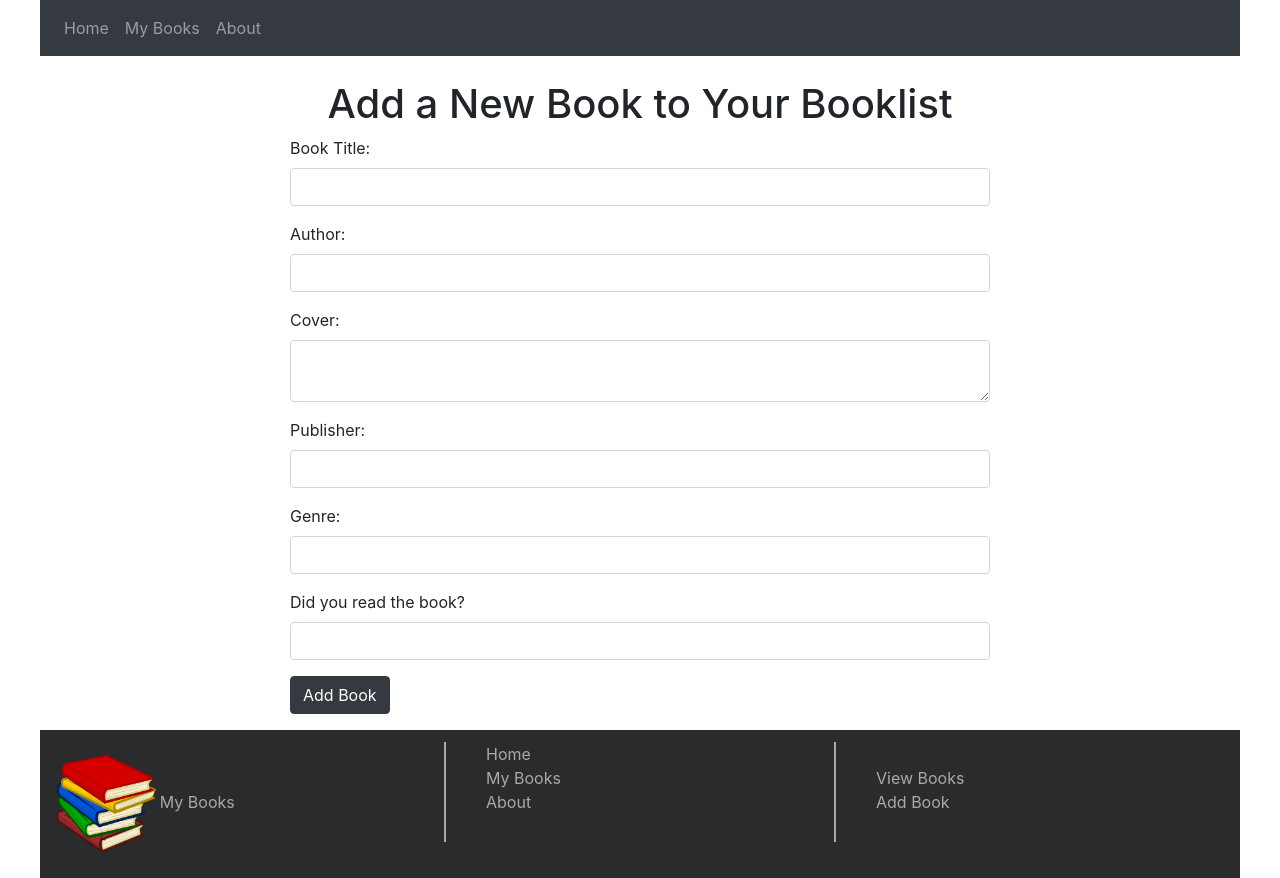
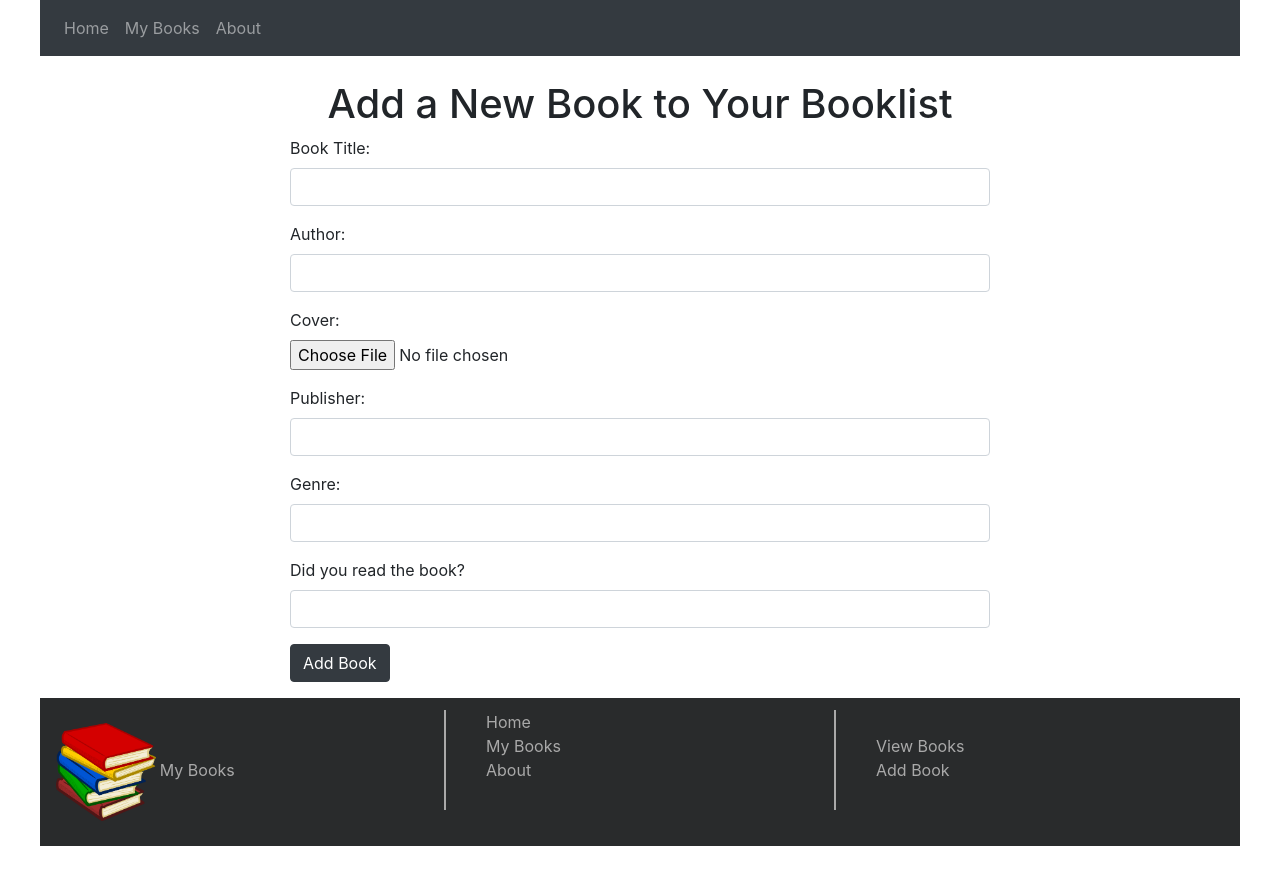
Before and after one commit to SuenjeAlice/datarep_project, a React (Create React App) app: page /add in a window 1280 px wide. After the commit the page ends 846 px from the top, so only its background shows below. Built offline with nearby package versions, Linux system fonts and the light colour scheme; the HTML template or start-up script is replaced by a standard one.

Commit message:
started Image upload

```diff
--- a/src/components/add.js
+++ b/src/components/add.js
@@ -48,9 +48,24 @@ export class Add extends Component{
 
     //onChangeCover method which assigns the value to the cover
     onChangeCover(e){
-        //update state to include value
+        let file = e.target.files[0]
+        if (file){
+            const reader = new FileReader();
+
+            reader.onload = this._handleReaderLoaded.bind(this)
+
+            reader.readAsBinaryString(file)
+        }
+        // //update state
+        // this.setState({
+        //     cover: ;
+        // })
+    }
+
+    _handleReaderLoaded = (readerEvt) => {
+        let binaryString = readerEvt.target.result
         this.setState({
-            cover: e.target.value
+            cover: btoa(binaryString)
         })
     }
 
@@ -130,7 +145,9 @@ export class Add extends Component{
                 </div>
                 <div className="form-group">
                     <label>Cover: </label>
-                    <textarea type='text' className='form-control' value={this.state.cover} onChange={this.onChangeCover}></textarea>
+                   {/* <textarea type='text' className='form-control' value={this.state.cover} onChange={this.onChangeCover}></textarea>*/}
+                   <br></br>
+                    <input type="file" id = "coverFile" name="coverFile" accept = ".jpeg, .png, .jpg" onChange={this.onChangeCover}></input>
                 </div>
                 <div className="form-group">
                     <label>Publisher: </label>
```
Also changed, not shown: 2 other files (tests, documents, lock files or other folders).
